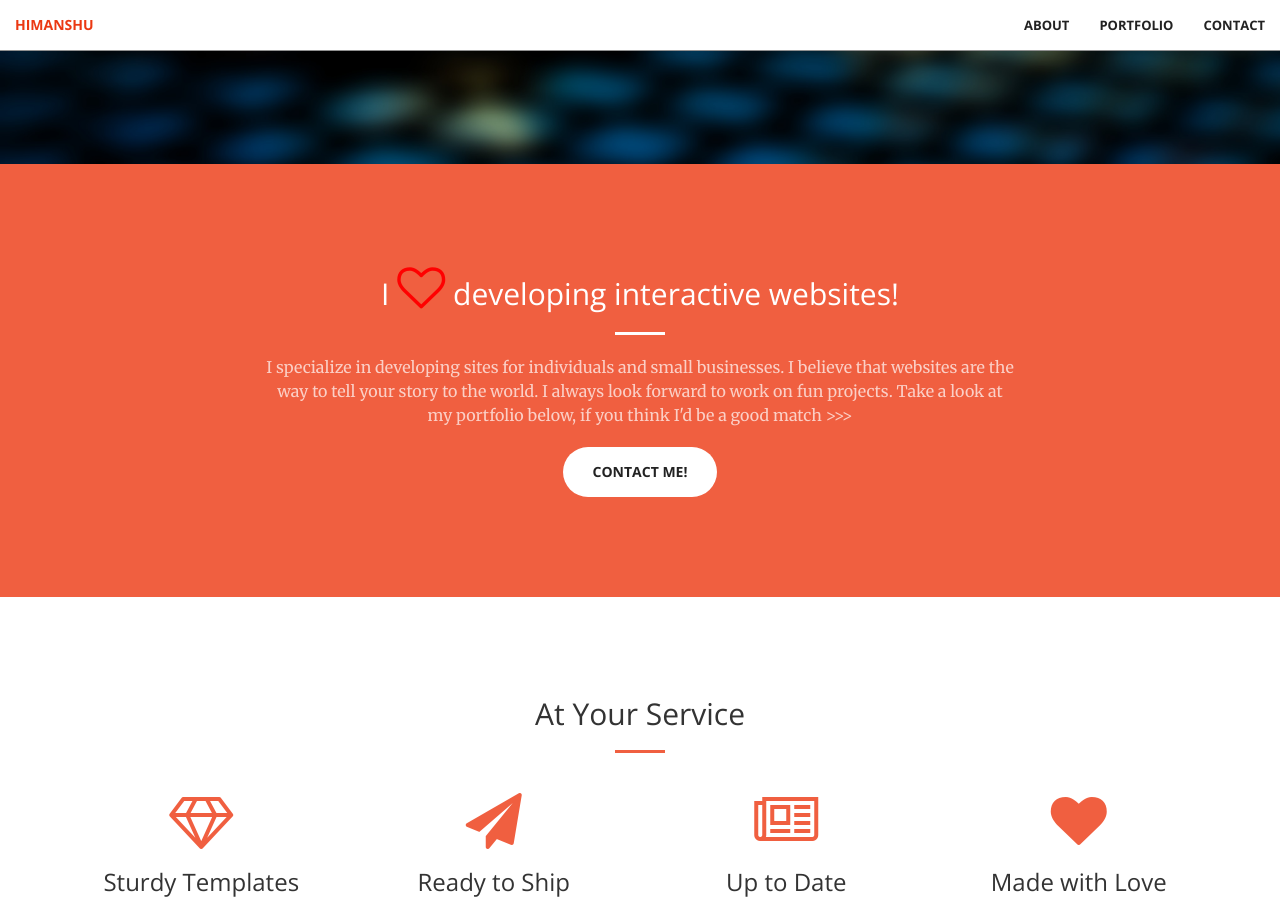
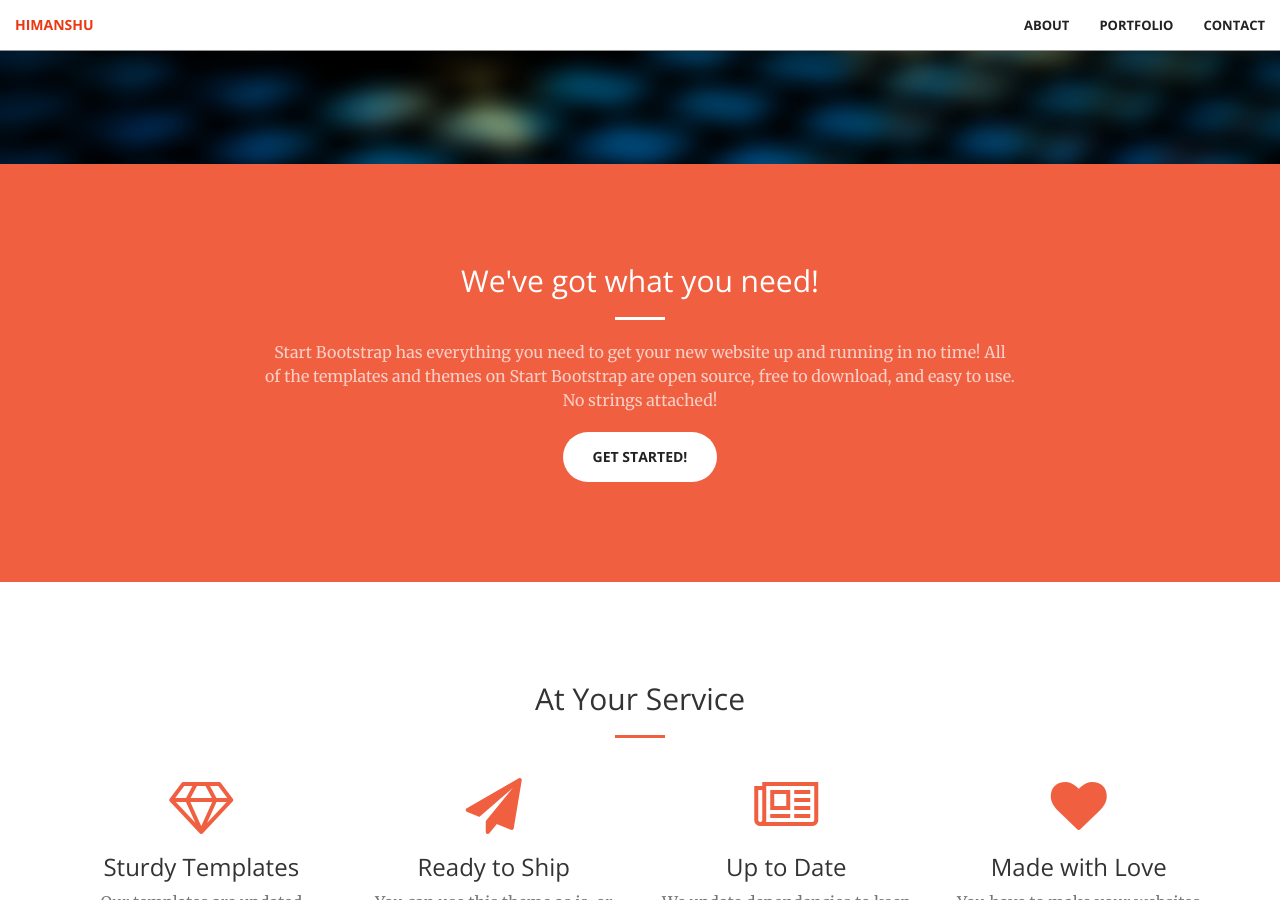
Before and after one commit to Himanshukumar30/Himanshu, a Jekyll site: the page built from index.html, in a window 1280 px wide and 900 px high, scrolled down 736 px. Built offline with Jekyll 4.4.1, drawn with Linux system fonts in a browser that asks for light colours.

Commit message:
reverting to 5076248

```diff
--- a/_includes/call-to-action.html
+++ b/_includes/call-to-action.html
@@ -1,21 +1,12 @@
 <section class="bg-primary" id="about">
-  <div class="container">
-    <div class="row">
-      <div class="col-lg-8 col-lg-offset-2 text-center">
-        <h2 class="section-heading">
-          I
-          <i class="fa fa-heart-o" style="font-size: 48px; color: red"></i>
-          developing interactive websites!
-        </h2>
-        <hr class="light" />
-        <p class="text-faded">
-          I specialize in developing sites for individuals and small businesses.
-          I believe that websites are the way to tell your story to the world. I
-          always look forward to work on fun projects. Take a look at my
-          portfolio below, if you think I'd be a good match >>>
-        </p>
-        <a href="#contact" class="btn btn-default btn-xl">Contact Me!</a>
-      </div>
+    <div class="container">
+        <div class="row">
+            <div class="col-lg-8 col-lg-offset-2 text-center">
+                <h2 class="section-heading">We've got what you need!</h2>
+                <hr class="light">
+                <p class="text-faded">Start Bootstrap has everything you need to get your new website up and running in no time! All of the templates and themes on Start Bootstrap are open source, free to download, and easy to use. No strings attached!</p>
+                <a href="#" class="btn btn-default btn-xl">Get Started!</a>
+            </div>
+        </div>
     </div>
-  </div>
 </section>
```
Also changed, not shown: 1 other file.
